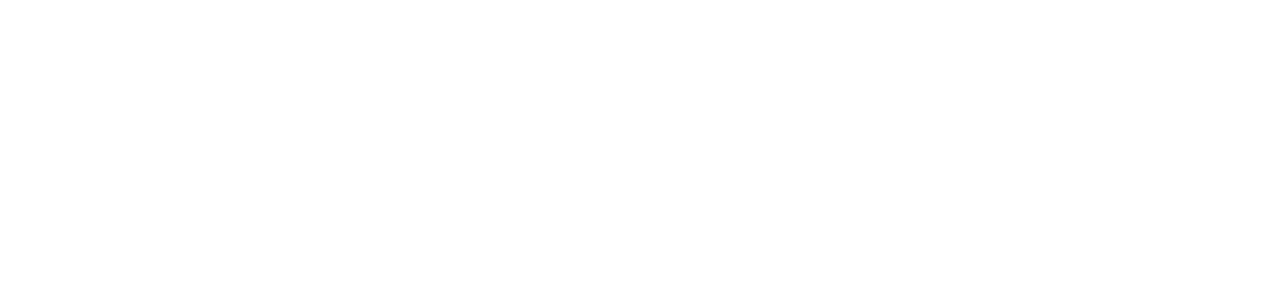
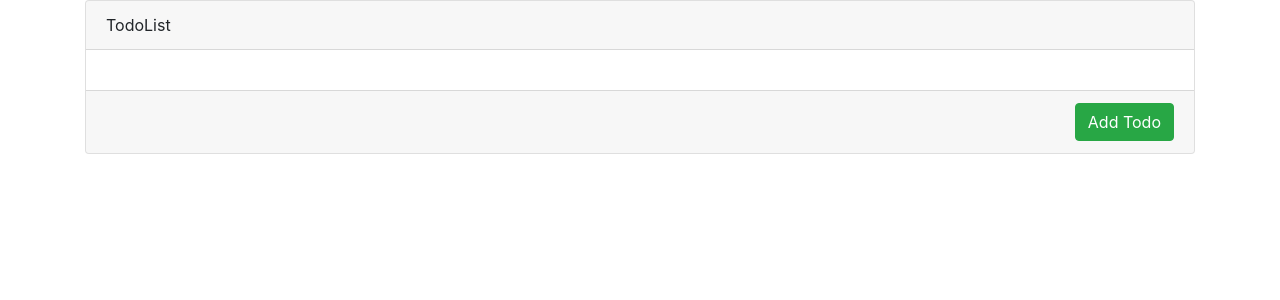
Before and after one commit to r-freeman/VueDo, a Vue app: page / in a window 1280 px wide. Shown: the top 300 px of the page. Built offline with nearby package versions, Linux system fonts and the light colour scheme.

Commit message:
Added TodoList container component

```diff
--- a/src/App.vue
+++ b/src/App.vue
@@ -1,15 +1,22 @@
 <template>
-  <div id="app">
-
-  </div>
+    <div id="app">
+        <b-container>
+            <b-row>
+                <b-col>
+                    <TodoList/>
+                </b-col>
+            </b-row>
+        </b-container>
+    </div>
 </template>
 
 <script>
+    import TodoList from "./components/TodoList";
 
-export default {
-  name: 'app',
-  components: {}
-}
+    export default {
+        name: 'app',
+        components: {TodoList}
+    }
 </script>
 
 <style>
--- /dev/null
+++ b/src/components/TodoList.vue
@@ -0,0 +1,19 @@
+<template>
+    <div>
+        <b-card header="TodoList" header-tag="header">
+            <template v-slot:footer>
+                <b-button variant="success" class="float-right">Add Todo</b-button>
+            </template>
+        </b-card>
+    </div>
+</template>
+
+<script>
+    export default {
+        name: "TodoList"
+    }
+</script>
+
+<style scoped>
+
+</style>
```
